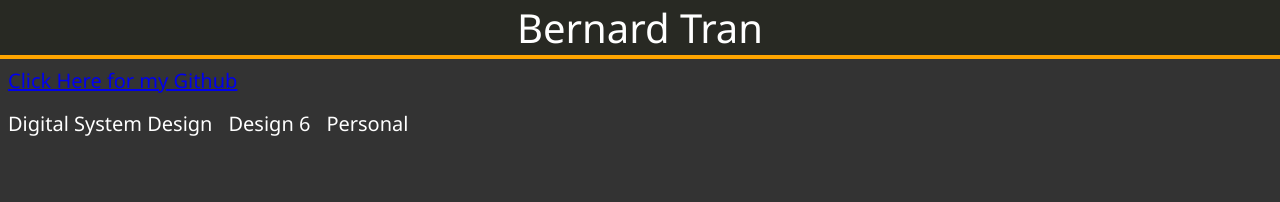
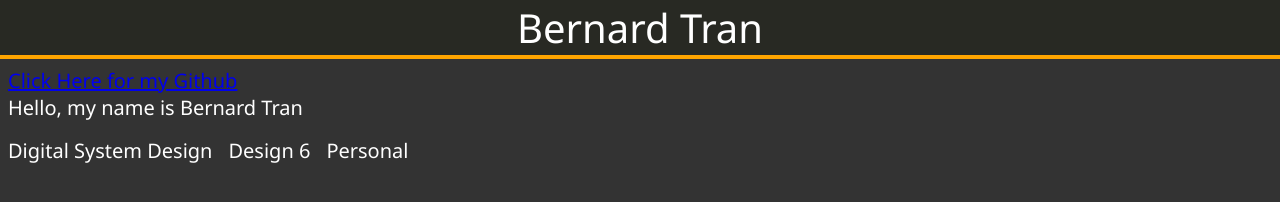
Before and after one commit to bernardtran99/websites, a plain HTML site: page classTest.html in a window 1280 px wide. Drawn offline with Linux system fonts and the light colour scheme.

Commit message:
Update classTest.html

```diff
--- a/classTest.html
+++ b/classTest.html
@@ -73,6 +73,7 @@
 	</div>
 	<div id="content">
 		<a href="https://github.com/bernardtran99" target="_blank">Click Here for my Github</a><br>
+		Hello, my name is Bernard Tran
 	</div>
 	<div id="overhead">
 		<div id="dsd">
```
